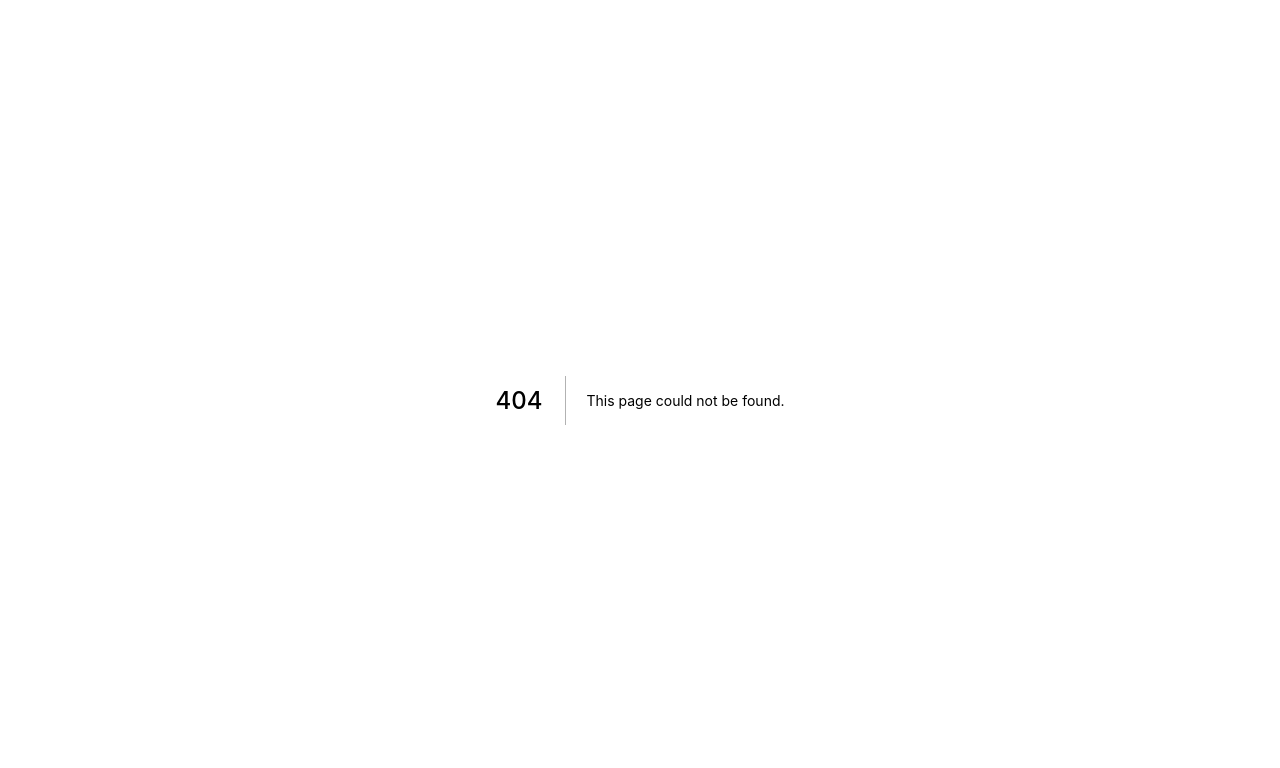
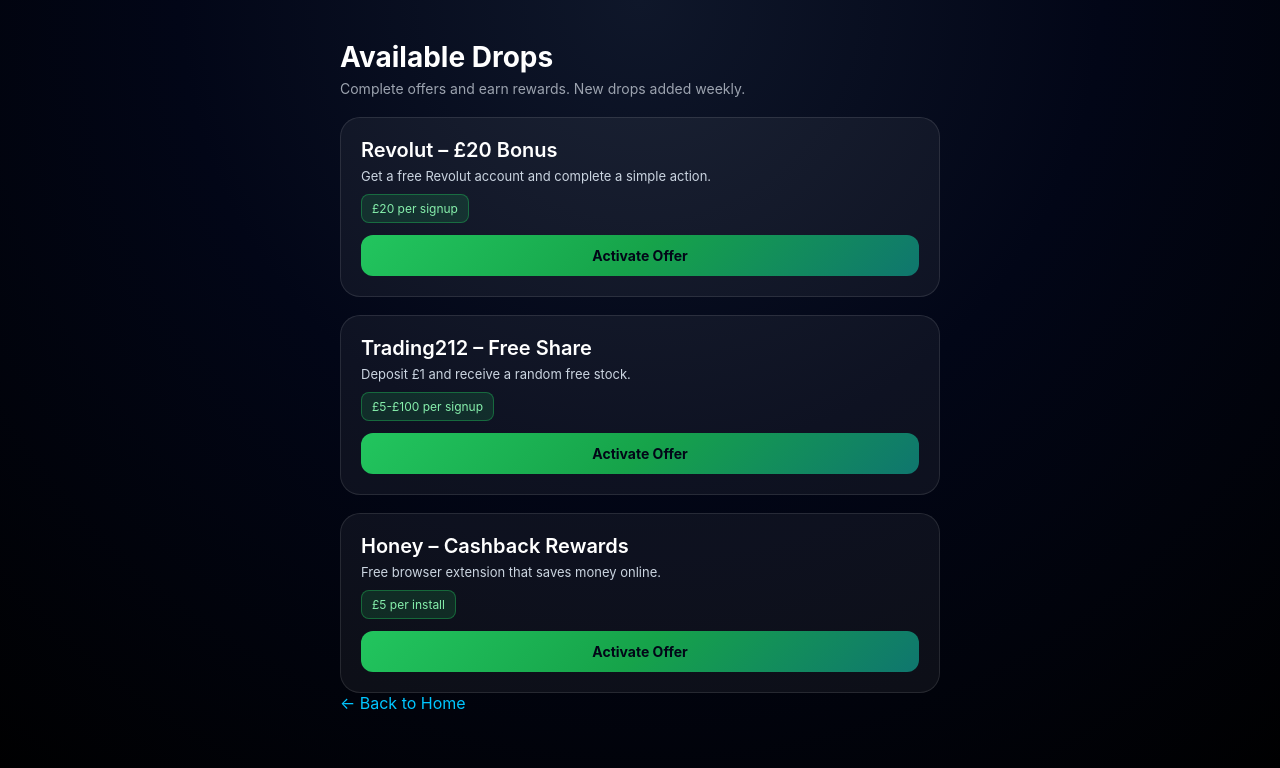
Before and after one commit to dantheman88/early-app, a Next.js app: page /drops in a window 1280 px wide. Before the commit this address had no page. Shown: the top 768 px of the page. Built offline with nearby package versions, Linux system fonts and the light colour scheme.

Commit message:
Create drops.js

```diff
--- /dev/null
+++ b/pages/drops.js
@@ -0,0 +1,133 @@
+import Link from "next/link";
+
+export default function DropsPage() {
+  const offers = [
+    {
+      id: 1,
+      name: "Revolut – £20 Bonus",
+      payout: "£20 per signup",
+      description: "Get a free Revolut account and complete a simple action.",
+      link: "https://www.revolut.com",
+    },
+    {
+      id: 2,
+      name: "Trading212 – Free Share",
+      payout: "£5-£100 per signup",
+      description: "Deposit £1 and receive a random free stock.",
+      link: "https://www.trading212.com",
+    },
+    {
+      id: 3,
+      name: "Honey – Cashback Rewards",
+      payout: "£5 per install",
+      description: "Free browser extension that saves money online.",
+      link: "https://www.joinhoney.com",
+    },
+  ];
+
+  return (
+    <div style={styles.page}>
+      <div className="container fade-in">
+        <h1 style={styles.title}>Available Drops</h1>
+        <p style={styles.subtitle}>
+          Complete offers and earn rewards. New drops added weekly.
+        </p>
+
+        <div style={styles.grid}>
+          {offers.map((offer) => (
+            <div key={offer.id} style={styles.card}>
+              <h2 style={styles.offerName}>{offer.name}</h2>
+              <p style={styles.offerDescription}>{offer.description}</p>
+              <div style={styles.payout}>{offer.payout}</div>
+
+              <a
+                href={offer.link}
+                target="_blank"
+                rel="noreferrer"
+                style={styles.button}
+              >
+                Activate Offer
+              </a>
+            </div>
+          ))}
+        </div>
+
+        <Link href="/" style={styles.backButton}>
+          ← Back to Home
+        </Link>
+      </div>
+    </div>
+  );
+}
+
+const styles = {
+  page: {
+    minHeight: "100vh",
+    padding: "20px 16px",
+    background:
+      "radial-gradient(circle at top, #0f172a 0%, #020617 45%, #000000 100%)",
+  },
+  title: {
+    fontSize: "28px",
+    fontWeight: "700",
+    marginBottom: "6px",
+    color: "white",
+  },
+  subtitle: {
+    fontSize: "14px",
+    color: "#9ca3af",
+    marginBottom: "20px",
+  },
+  grid: {
+    display: "grid",
+    gap: "18px",
+  },
+  card: {
+    background: "rgba(255,255,255,0.05)",
+    padding: "20px",
+    borderRadius: "20px",
+    border: "1px solid rgba(255,255,255,0.1)",
+    backdropFilter: "blur(14px)",
+  },
+  offerName: {
+    fontSize: "20px",
+    fontWeight: "600",
+    marginBottom: "6px",
+    color: "#fff",
+  },
+  offerDescription: {
+    fontSize: "13px",
+    color: "#cbd5e1",
+    marginBottom: "10px",
+  },
+  payout: {
+    padding: "6px 10px",
+    background: "rgba(34,197,94,0.15)",
+    border: "1px solid rgba(34,197,94,0.4)",
+    borderRadius: "8px",
+    color: "#86efac",
+    width: "fit-content",
+    marginBottom: "12px",
+    fontSize: "12px",
+  },
+  button: {
+    display: "block",
+    width: "100%",
+    textAlign: "center",
+    padding: "12px",
+    background: "linear-gradient(135deg, #22c55e, #16a34a, #0f766e)",
+    borderRadius: "12px",
+    color: "#020617",
+    fontWeight: "700",
+    textDecoration: "none",
+    fontSize: "14px",
+  },
+  backButton: {
+    display: "block",
+    textAlign: "center",
+    marginTop: "20px",
+    color: "#93c5fd",
+    fontSize: "14px",
+    textDecoration: "none",
+  },
+};
```
